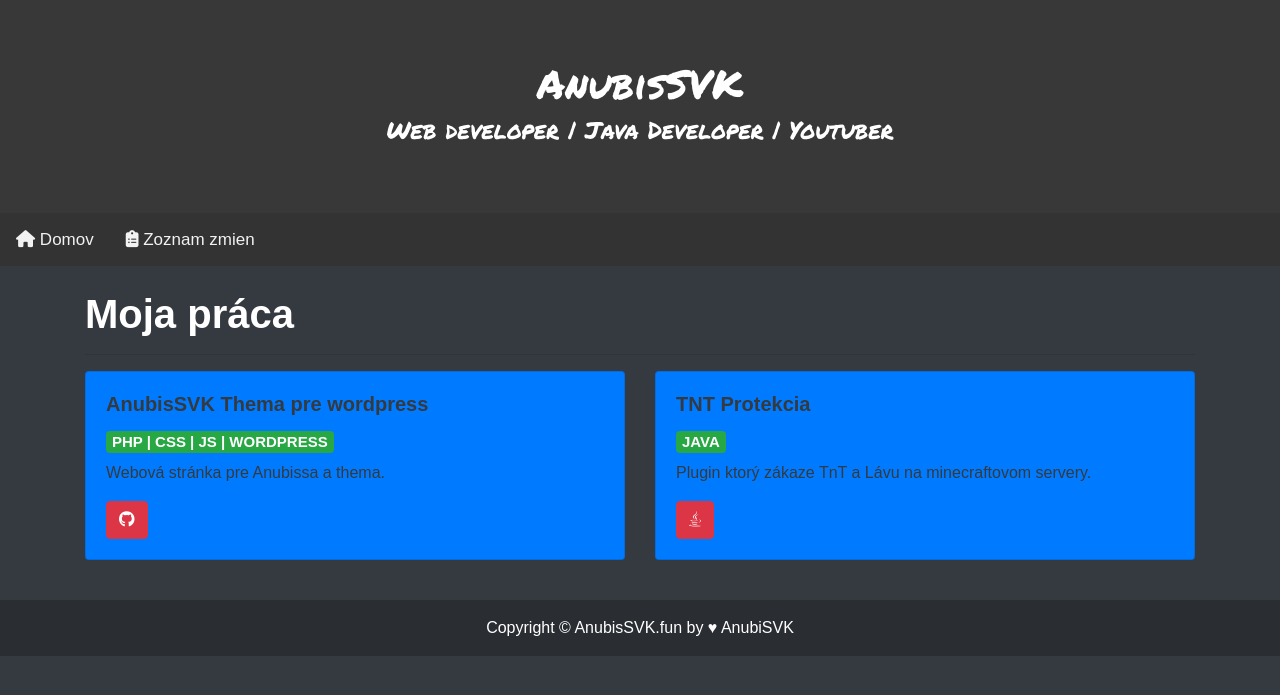
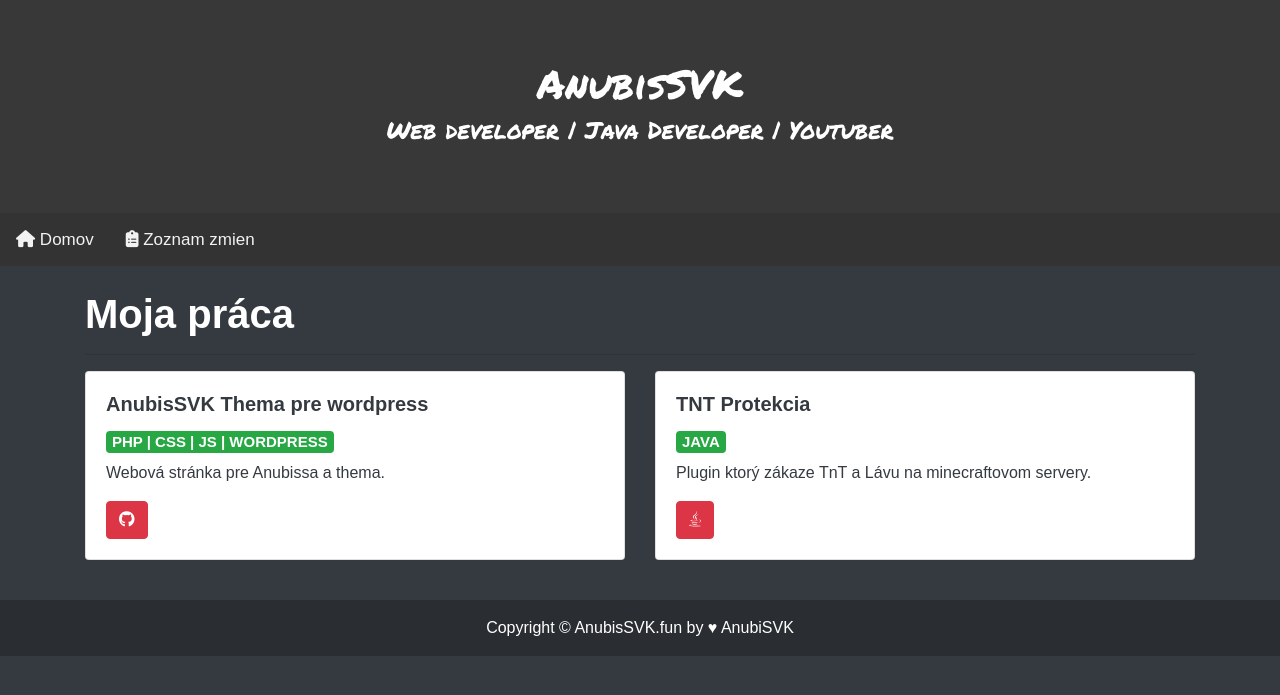
Before and after one commit to AnubisSVK-jpg/web, a Jekyll site: the page built from index.html, in a window 1280 px wide. Shown: the top 695 px of the page. Built offline with Jekyll 4.4.1, drawn with Linux system fonts in a browser that asks for light colours; nearby versions of some CDN libraries.

```diff
--- a/_layouts/domov.html
+++ b/_layouts/domov.html
@@ -10,7 +10,7 @@
         <p style="color:black;"></p>
         <div class="row">
             <div class="col-sm-6">
-              <div class="card text-dark bg-primary mb-3">
+              <div class="card text-dark bg-white mb-3">
                 <div class="card-body">
                   <h5 class="card-title" style="font-weight:bold">AnubisSVK Thema pre wordpress</h5>
                   <h5><span class="badge badge-success">PHP | CSS | JS | WORDPRESS</span></h5>
@@ -23,7 +23,7 @@
 
 
 <div class="col-sm-6">
-              <div class="card text-dark bg-primary mb-3">
+              <div class="card text-dark bg-white mb-3">
                 <div class="card-body">
                   <h5 class="card-title" style="font-weight:bold">TNT Protekcia</h5>
                   <h5><span class="badge badge-success">JAVA</span></h5>
```
Also changed, not shown: _pages/videa.md (added, +7 -0 lines).
